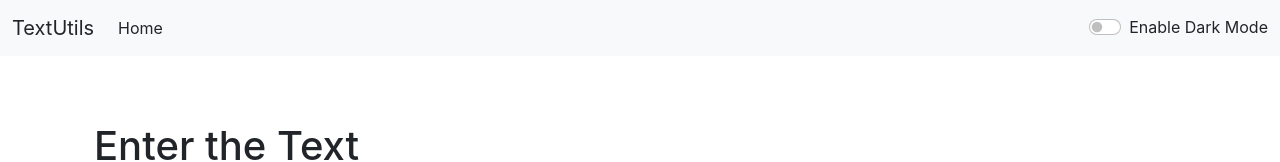
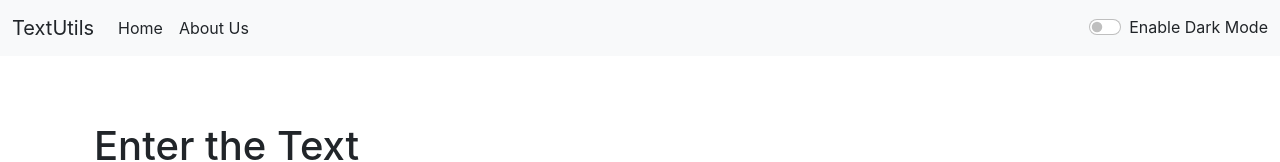
Before and after one commit to nitin1998/TextUtils-React, a React (Create React App) app: page / in a window 1280 px wide. Shown: the top 162 px of the page. Built offline with nearby package versions, Linux system fonts and the light colour scheme.

Commit message:
some fixes

```diff
--- a/src/components/Navbar.js
+++ b/src/components/Navbar.js
@@ -16,12 +16,12 @@ export default function Navbar(props) {
           <div className="collapse navbar-collapse" id="navbarSupportedContent">
             <ul className="navbar-nav me-auto mb-2 mb-lg-0">
               <li className="nav-item">
-              {/* <link className={`nav-link active text-${props.mode === 'light' ? 'dark' : 'light'}`} aria-current="page" to="/">Home</link> */}
+              {/* <Link className={`nav-link active text-${props.mode === 'light' ? 'dark' : 'light'}`} to="/">Home</Link> */}
                 <a className={`nav-link active text-${props.mode === 'light' ? 'dark' : 'light'}`} aria-current="page" href="#">Home</a>
               </li>
               <li className="nav-item">
                 {/* <Link className={`nav-link text-${props.mode === 'light' ? 'dark' : 'light'}`} to="/about">{props.aboutText}</Link> */}
-                {/* <a className={`nav-link text-${props.mode === 'light' ? 'dark' : 'light'}`} href="/about">{props.aboutText}</a> */}
+                <a className={`nav-link text-${props.mode === 'light' ? 'dark' : 'light'}`} href="#">{props.aboutText}</a>
               </li>
             </ul>
             {/* <form className="d-flex" role="search">
@@ -29,7 +29,7 @@ export default function Navbar(props) {
               <button className="btn btn-outline-success" type="submit">Search</button>
             </form> */}
             <div className={`form-check form-switch text-${props.mode === 'light' ? 'dark' : 'light'}`}>
-              <input className="form-check-input" onClick={props.toggleMode} type="checkbox" role="switch" id="flexSwitchCheckDefault"/>
+              <input className="form-check-input" onClick={props.toggleMode} type="checkbox" id="flexSwitchCheckDefault"/>
               <label className="form-check-label" htmlFor="flexSwitchCheckDefault">{props.mode === 'light' ? 'Enable' : 'Disable'} Dark Mode</label>
             </div>
           </div>
```
